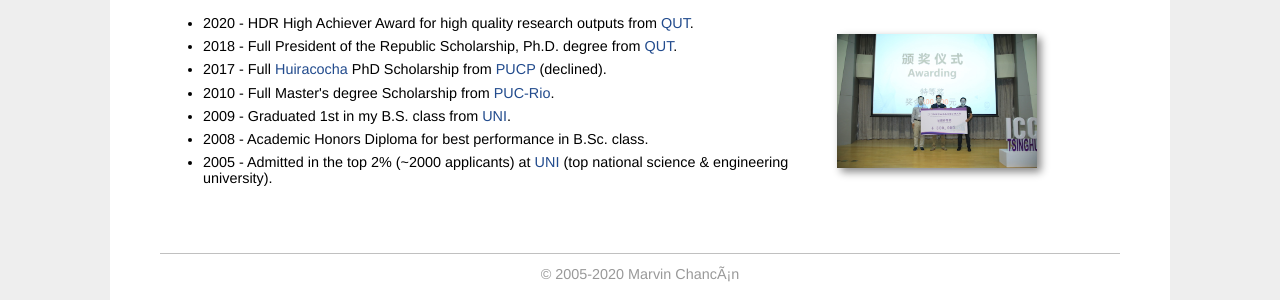
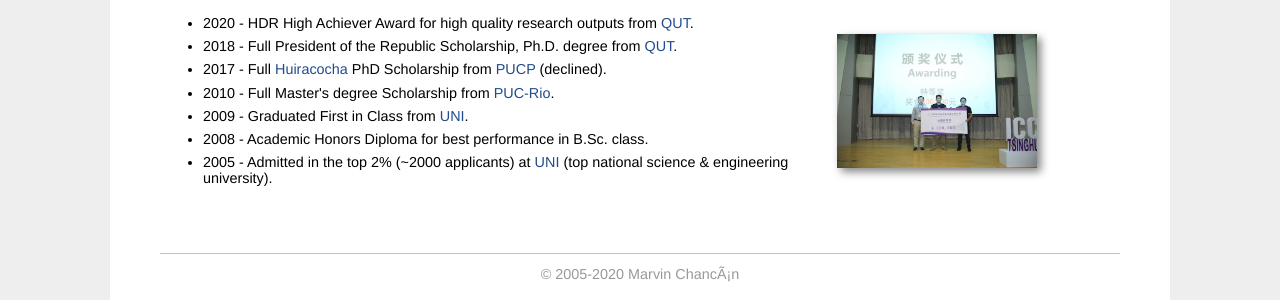
Before and after one commit to mchancan/mchancan.github.io, a Jekyll site: the page built from index.html, in a window 1280 px wide. Shown: the part 2029-2329 px from the top of the page. Built offline with Jekyll 4.4.1, drawn with Linux system fonts in a browser that asks for light colours; comment, search, counter and statistics services are not loaded.

Commit message:
Update index.html

```diff
--- a/index.html
+++ b/index.html
@@ -160,7 +160,7 @@ title: Marvin's Homepage
 				<li>2018 - Full President of the Republic Scholarship, Ph.D. degree from <a href="https://www.qut.edu.au" target="_blank">QUT</a>.</li>
 				<li>2017 - Full <a href="https://posgrado.pucp.edu.pe/beca-fondo/beca-huiracocha/" target="_blank">Huiracocha</a> PhD Scholarship from <a href="https://www.pucp.edu.pe/" target="_blank">PUCP</a> (declined).</li>
 				<li>2010 - Full Master's degree Scholarship from <a href="https://www.puc-rio.br" target="_blank">PUC-Rio</a>.</li>
-				<li>2009 - Graduated 1st in my B.S. class from <a href="https://en.wikipedia.org/wiki/National_University_of_Engineering" target="_blank">UNI</a>.</li>
+				<li>2009 - Graduated First in Class from <a href="https://en.wikipedia.org/wiki/National_University_of_Engineering" target="_blank">UNI</a>.</li>
 				<li>2008 - Academic Honors Diploma for best performance in B.Sc. class.</li>
 				<li>2005 - Admitted in the top 2% (~2000 applicants) at <a href="https://en.wikipedia.org/wiki/National_University_of_Engineering" target="_blank">UNI</a> (top national science & engineering university).</li>
 			</ul>
```
